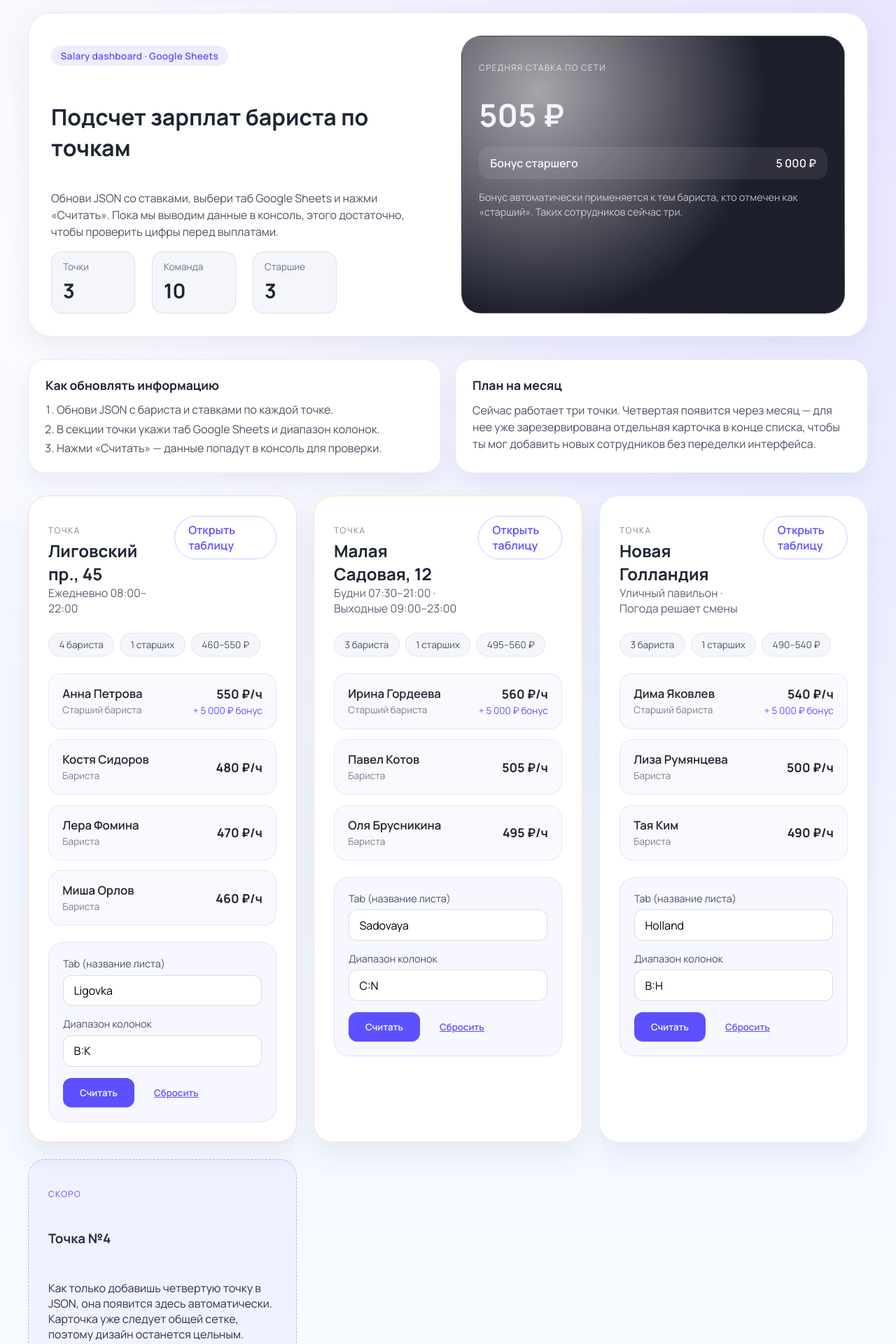
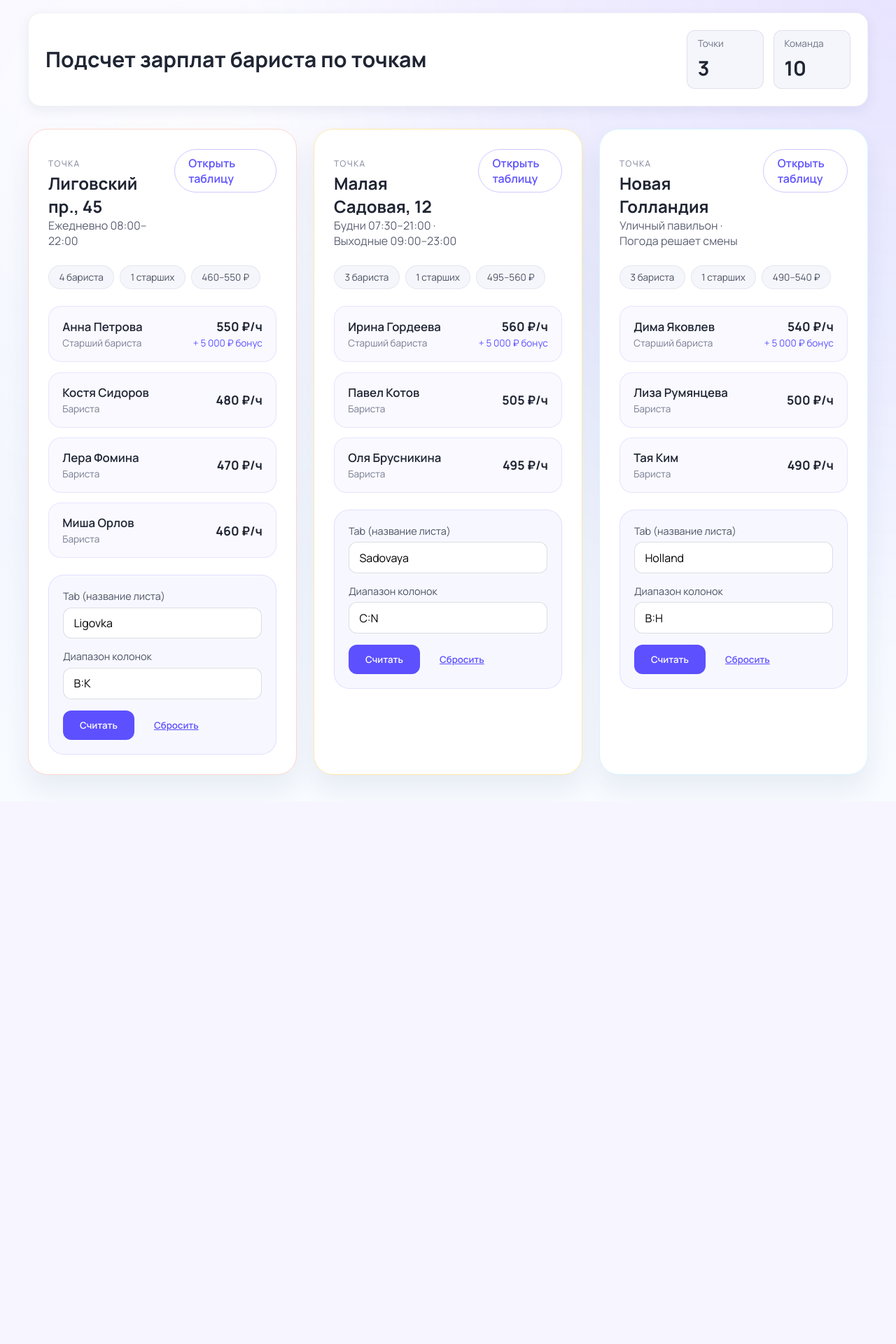
Before and after one commit to Kud8/salary-la-rulet, a React (Vite) app: page / in a window 1280 px wide. Shown: the part 20-1940 px from the top of the page at 70% size. After the commit the page ends 1165 px from the top, so only its background shows below. Built offline with nearby package versions, Linux system fonts and the light colour scheme.

Commit message:
simplify header

```diff
--- a/src/App.module.css
+++ b/src/App.module.css
@@ -19,53 +19,35 @@
 }
 
 .hero {
-  display: grid;
-  grid-template-columns: repeat(auto-fit, minmax(280px, 1fr));
-  gap: clamp(1.5rem, 3vw, 3rem);
-  padding: clamp(1.5rem, 2.5vw, 2.75rem);
-  border-radius: 32px;
+  display: flex;
+  flex-wrap: wrap;
+  align-items: center;
+  justify-content: space-between;
+  gap: 0.8rem;
+  padding: clamp(1rem, 2vw, 1.5rem);
+  border-radius: 18px;
   background: #ffffff;
-  border: 1px solid rgba(73, 87, 117, 0.12);
-  box-shadow:
-    0 12px 35px rgba(52, 60, 120, 0.08),
-    inset 0 1px 0 rgba(255, 255, 255, 0.6);
+  border: 1px solid rgba(73, 87, 117, 0.08);
+  box-shadow: 0 6px 18px rgba(52, 60, 120, 0.08);
 }
 
-.heroText {
-  display: flex;
-  flex-direction: column;
-  gap: 1rem;
-}
-
-.badge {
-  align-self: flex-start;
-  padding: 0.35rem 0.85rem;
-  border-radius: 999px;
-  background: rgba(93, 80, 255, 0.1);
-  color: #5d50ff;
-  font-weight: 600;
-  font-size: 0.85rem;
-  letter-spacing: 0.02em;
-}
-
-.heroDescription {
-  color: #4b5162;
-  line-height: 1.5;
+.heroTitle {
+  font-size: clamp(1.35rem, 4vw, 1.9rem);
   margin: 0;
 }
 
 .heroStats {
   display: flex;
-  gap: 1.5rem;
+  gap: 0.85rem;
   flex-wrap: wrap;
 }
 
 .heroStats div {
-  padding: 0.75rem 1rem;
-  border-radius: 16px;
+  padding: 0.55rem 0.9rem;
+  border-radius: 12px;
   background: #f5f6fb;
   border: 1px solid rgba(133, 142, 173, 0.2);
-  min-width: 120px;
+  min-width: 110px;
 }
 
 .heroStats span {
@@ -80,126 +62,15 @@
   font-weight: 700;
 }
 
-.heroCard {
-  background: radial-gradient(circle at 20% 20%, rgba(255, 255, 255, 0.6), transparent 60%), #1e1f2d;
-  color: #f6f4ff;
-  border-radius: 28px;
-  padding: 1.5rem;
-  display: flex;
-  flex-direction: column;
-  gap: 1rem;
-  border: 1px solid rgba(255, 255, 255, 0.15);
-}
-
-.heroCardLabel {
-  text-transform: uppercase;
-  letter-spacing: 0.1em;
-  font-size: 0.75rem;
-  color: rgba(255, 255, 255, 0.75);
-}
-
-.heroCardRate {
-  font-size: clamp(2rem, 4vw, 2.8rem);
-  font-weight: 700;
-}
-
-.heroCardMeta {
-  display: flex;
-  justify-content: space-between;
-  align-items: center;
-  padding: 0.75rem 1rem;
-  border-radius: 16px;
-  background: rgba(255, 255, 255, 0.08);
-  font-weight: 600;
-}
-
-.heroCardHint {
-  font-size: 0.9rem;
-  color: rgba(255, 255, 255, 0.7);
-  line-height: 1.4;
-  margin: 0;
-}
-
-.helperPanel {
-  display: grid;
-  grid-template-columns: repeat(auto-fit, minmax(240px, 1fr));
-  gap: 1.25rem;
-}
-
-.helperPanel article {
-  background: #ffffff;
-  border-radius: 24px;
-  padding: 1.5rem;
-  border: 1px solid rgba(73, 87, 117, 0.12);
-  box-shadow: 0 15px 30px rgba(76, 92, 168, 0.08);
-}
-
-.helperPanel h3 {
-  margin-top: 0;
-  margin-bottom: 0.75rem;
-  font-size: 1.1rem;
-}
-
-.helperPanel p {
-  margin: 0;
-  color: #4b5162;
-  line-height: 1.5;
-}
-
-.helperPanel ol {
-  margin: 0;
-  padding-left: 1rem;
-  display: flex;
-  flex-direction: column;
-  gap: 0.35rem;
-  color: #4b5162;
-}
-
 .locationsGrid {
   display: grid;
   grid-template-columns: repeat(auto-fit, minmax(320px, 1fr));
   gap: 1.5rem;
 }
 
-.upcomingCard {
-  border: 1px dashed rgba(93, 80, 255, 0.4);
-  border-radius: 24px;
-  padding: 1.75rem;
-  background: rgba(93, 80, 255, 0.04);
-  display: flex;
-  flex-direction: column;
-  gap: 0.75rem;
-  color: #2d2f48;
-}
-
-.upcomingLabel {
-  text-transform: uppercase;
-  font-size: 0.75rem;
-  letter-spacing: 0.12em;
-  color: #5d50ff;
-}
-
-.upcomingButton {
-  align-self: flex-start;
-  padding: 0.65rem 1.5rem;
-  border-radius: 999px;
-  border: none;
-  background: #5d50ff;
-  color: #ffffff;
-  font-weight: 600;
-  letter-spacing: 0.02em;
-  cursor: pointer;
-  transition: transform 0.2s ease, box-shadow 0.2s ease;
-}
-
-.upcomingButton:hover {
-  transform: translateY(-1px);
-  box-shadow: 0 10px 18px rgba(93, 80, 255, 0.25);
-}
-
 @media (max-width: 600px) {
   .heroStats {
-    flex-direction: column;
+    width: 100%;
   }
 
   .heroCard {
--- a/src/App.tsx
+++ b/src/App.tsx
@@ -1,31 +1,16 @@
 import { LocationSection } from './components/LocationSection'
 import styles from './App.module.css'
-import { locations, SENIOR_BONUS } from './data/locations'
+import { locations } from './data/locations'
 
 function App() {
   const locationCount = locations.length
   const teamSize = locations.reduce((sum, location) => sum + location.baristas.length, 0)
-  const seniorCount = locations.reduce(
-    (sum, location) => sum + location.baristas.filter((barista) => barista.role === 'senior').length,
-    0,
-  )
-  const totalRate = locations.reduce(
-    (sum, location) => sum + location.baristas.reduce((acc, barista) => acc + barista.rate, 0),
-    0,
-  )
-  const averageRate = teamSize > 0 ? Math.round(totalRate / teamSize) : 0
 
   return (
     <div className={styles.app}>
       <div className={styles.shell}>
         <header className={styles.hero}>
-          <div className={styles.heroText}>
-            <p className={styles.badge}>Salary dashboard · Google Sheets</p>
-            <h1>Подсчет зарплат бариста по точкам</h1>
-            <p className={styles.heroDescription}>
-              Обнови JSON со ставками, выбери таб Google Sheets и нажми «Считать». Пока мы выводим данные в консоль,
-              этого достаточно, чтобы проверить цифры перед выплатами.
-            </p>
+          <h1 className={styles.heroTitle}>Подсчет зарплат бариста по точкам</h1>
           <div className={styles.heroStats}>
             <div>
               <span>Точки</span>
@@ -35,60 +20,13 @@ function App() {
               <span>Команда</span>
               <strong>{teamSize}</strong>
             </div>
-              <div>
-                <span>Старшие</span>
-                <strong>{seniorCount}</strong>
-              </div>
-            </div>
-          </div>
-
-          <div className={styles.heroCard}>
-            <p className={styles.heroCardLabel}>Средняя ставка по сети</p>
-            <strong className={styles.heroCardRate}>{averageRate.toLocaleString('ru-RU')} ₽</strong>
-            <div className={styles.heroCardMeta}>
-              <span>Бонус старшего</span>
-              <span>{SENIOR_BONUS.toLocaleString('ru-RU')} ₽</span>
-            </div>
-            <p className={styles.heroCardHint}>
-              Бонус автоматически применяется к тем бариста, кто отмечен как «старший». Таких сотрудников сейчас три.
-            </p>
           </div>
         </header>
-
-        <section className={styles.helperPanel}>
-          <article>
-            <h3>Как обновлять информацию</h3>
-            <ol>
-              <li>Обнови JSON с бариста и ставками по каждой точке.</li>
-              <li>В секции точки укажи таб Google Sheets и диапазон колонок.</li>
-              <li>Нажми «Считать» — данные попадут в консоль для проверки.</li>
-            </ol>
-          </article>
-          <article>
-            <h3>План на месяц</h3>
-            <p>
-              Сейчас работает три точки. Четвертая появится через месяц — для нее уже зарезервирована отдельная карточка в
-              конце списка, чтобы ты мог добавить новых сотрудников без переделки интерфейса.
-            </p>
-          </article>
-        </section>
 
         <section className={styles.locationsGrid}>
           {locations.map((location) => (
             <LocationSection key={location.id} location={location} />
           ))}
-
-          <div className={styles.upcomingCard}>
-            <p className={styles.upcomingLabel}>Скоро</p>
-            <h3>Точка №4</h3>
-            <p>
-              Как только добавишь четвертую точку в JSON, она появится здесь автоматически. Карточка уже следует общей
-              сетке, поэтому дизайн останется цельным.
-            </p>
-            <button type="button" className={styles.upcomingButton}>
-              Добавить точку
-            </button>
-          </div>
         </section>
       </div>
     </div>
--- a/src/components/LocationSection.tsx
+++ b/src/components/LocationSection.tsx
@@ -1,4 +1,5 @@
-import { FormEvent, useMemo, useState } from 'react'
+import { useMemo, useState } from 'react'
+import type { FormEvent } from 'react'
 import styles from './LocationSection.module.css'
 import type { Location } from '../data/locations'
 import { SENIOR_BONUS } from '../data/locations'
```
Lines whose indentation alone changed are shown as unchanged.
